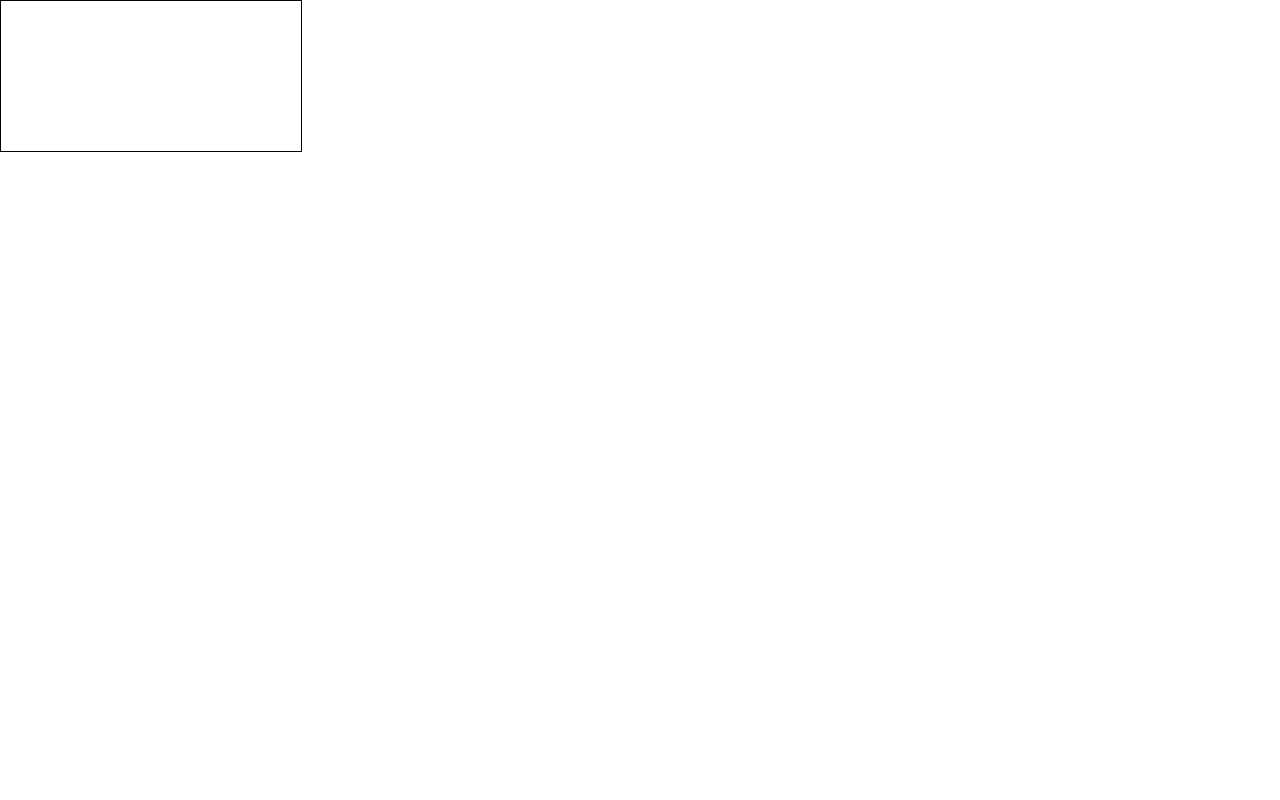
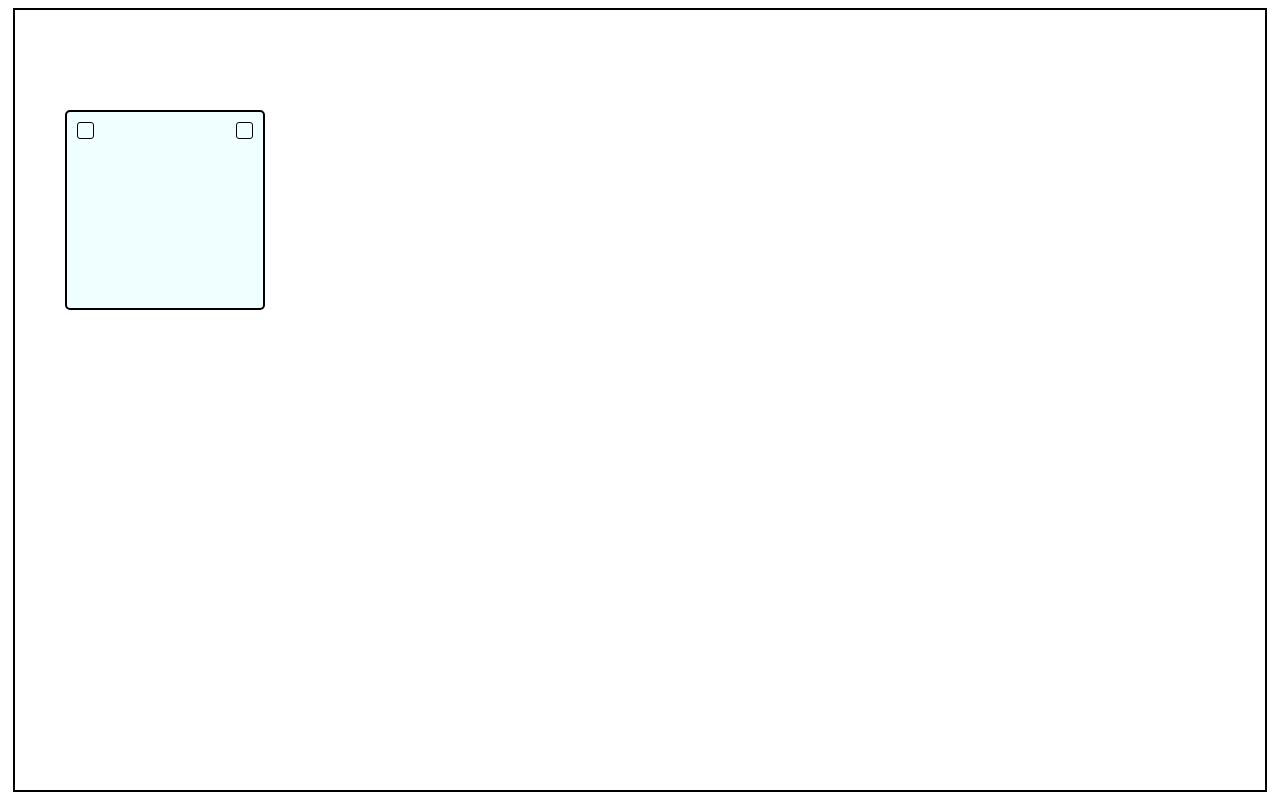
Before and after one commit to hayoung0Lee/connecting-boxes, a website built with Parcel: page src/index.html in a window 1280 px wide. Built offline with nearby package versions, Linux system fonts and the light colour scheme.

Commit message:
div draggable

```diff
--- a/src/canvas.js
+++ /dev/null
@@ -1 +0,0 @@
-console.log("index.js");
--- a/src/index.html
+++ b/src/index.html
@@ -8,7 +8,16 @@
     <link rel="stylesheet" href="./style.css">
 </head>
 <body>
-    <canvas id="canvas"></canvas>
-    <script src="./canvas.js"></script>
+    <div class="container">
+        <div class="box box1">
+            <div class="btn"></div>
+            <div class="btn"></div>
+        </div>
+        <!-- <div draggable="true" class="box box2">
+            <div class="btn"></div>
+            <div class="btn"></div>
+        </div> -->
+    </div>
+    <script src="./init.js"></script>
 </body>
 </html>
--- /dev/null
+++ b/src/init.js
@@ -0,0 +1,51 @@
+let target;
+let isDrawing;
+let pos1 = 0,
+  pos2 = 0,
+  pos3 = 0,
+  pos4 = 0;
+window.addEventListener("load", init);
+
+function init() {
+  const $box1 = document.querySelector(".box1");
+
+  $box1.addEventListener("mousedown", (e) => {
+    // switch로 바꾸기
+    if (e.target.classList.contains("box")) {
+      target = e.target;
+      isDrawing = true;
+      pos3 = e.clientX;
+      pos4 = e.clientY;
+      return;
+    }
+
+    if (e.target.classList.contains("btn")) {
+      e.stopPropagation();
+      console.log("선 연결");
+      return;
+    }
+  });
+
+  $box1.addEventListener("mousemove", (e) => {
+    if (isDrawing === true) {
+      pos1 = pos3 - e.clientX;
+      pos2 = pos4 - e.clientY;
+      pos3 = e.clientX;
+      pos4 = e.clientY;
+
+      target.style.left = target.offsetLeft - pos1 + "px";
+      target.style.top = target.offsetTop - pos2 + "px";
+    }
+  });
+
+  $box1.addEventListener("mouseup", (e) => {
+    if (isDrawing === true) {
+      isDrawing = false;
+      (pos1 = 0), (pos2 = 0), (pos3 = 0), (pos4 = 0);
+    }
+  });
+}
+
+function dragStart(event) {
+  console.log("start", event, this);
+}
--- a/src/style.css
+++ b/src/style.css
@@ -3,6 +3,40 @@ html, body {
     margin: 0;
 }
 
-#canvas {
+.container {
+    box-sizing: border-box;
+    margin: 1vh 1vw;
+    width: 98vw;
+    height: 98vh;
+    border: 2px solid black;
+    position: relative;
+}
+
+.box {
+    padding: 10px;
+    box-sizing: border-box;
+    border: 2px solid black;
+    border-radius: 5px;
+    background-color: azure;
+    width: 200px;
+    height: 200px;
+    display: flex;
+    justify-content: space-between;
+    position: absolute;
+}
+
+.box1 {
+    left: 50px;
+    top: 100px;
+}
+
+.btn {
+    width: 15px;
+    height: 15px;
     border: 1px solid black;
+    border-radius:3px;
 }
+
+.invisible {
+    visibility:hidden
+}
```
